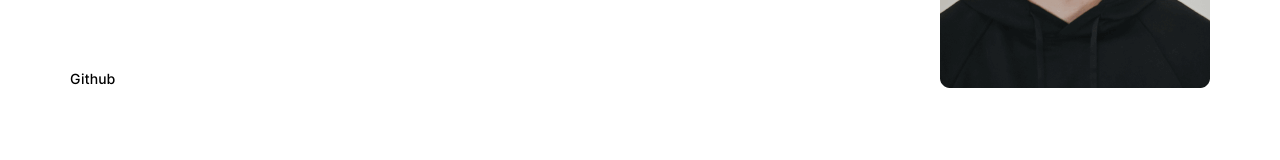
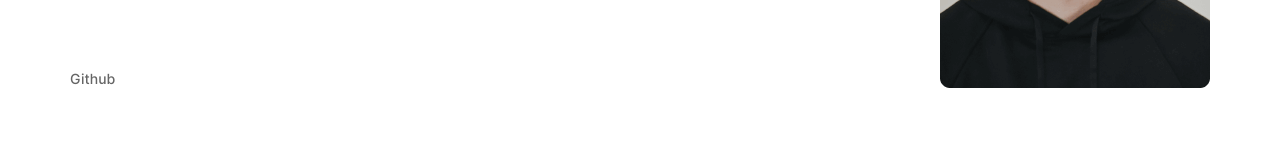
Before and after one commit to h1ze/movies-explorer-frontend, a React (Create React App) app: page / in a window 1280 px wide. In both pictures the pointer is over the link 92 px from the left and 2425 px from the top of the page. Shown: the part 2347-2507 px from the top of the page. Built offline with nearby package versions, Linux system fonts and the light colour scheme.

Commit message:
feat: добавить hover ссылкам Portfolio&AboutMe

```diff
--- a/src/components/AboutMe/AboutMe.css
+++ b/src/components/AboutMe/AboutMe.css
@@ -74,6 +74,10 @@
   line-height: 17px;
   text-decoration: none;
   color: #000;
+}
+
+.about-me__link:hover {
+  opacity: 0.6;
 }
 
 @media screen and (max-width: 984px) {
--- a/src/components/AboutMe/AboutMe.jsx
+++ b/src/components/AboutMe/AboutMe.jsx
@@ -24,7 +24,7 @@ const AboutMe = () => {
             </p>
             <Link
               className="about-me__link"
-              to="https://github.com/"
+              to="https://github.com/h1ze"
               target="_blank"
             >
               Github
--- a/src/components/Portfolio/Portfolio.css
+++ b/src/components/Portfolio/Portfolio.css
@@ -48,6 +48,11 @@
   color: #000;
 }
 
+.portfolio__link:hover {
+  opacity: 0.6;
+  cursor: pointer;
+}
+
 .portfolio__link-icon {
   width: 29px;
   height: 60px;
```
